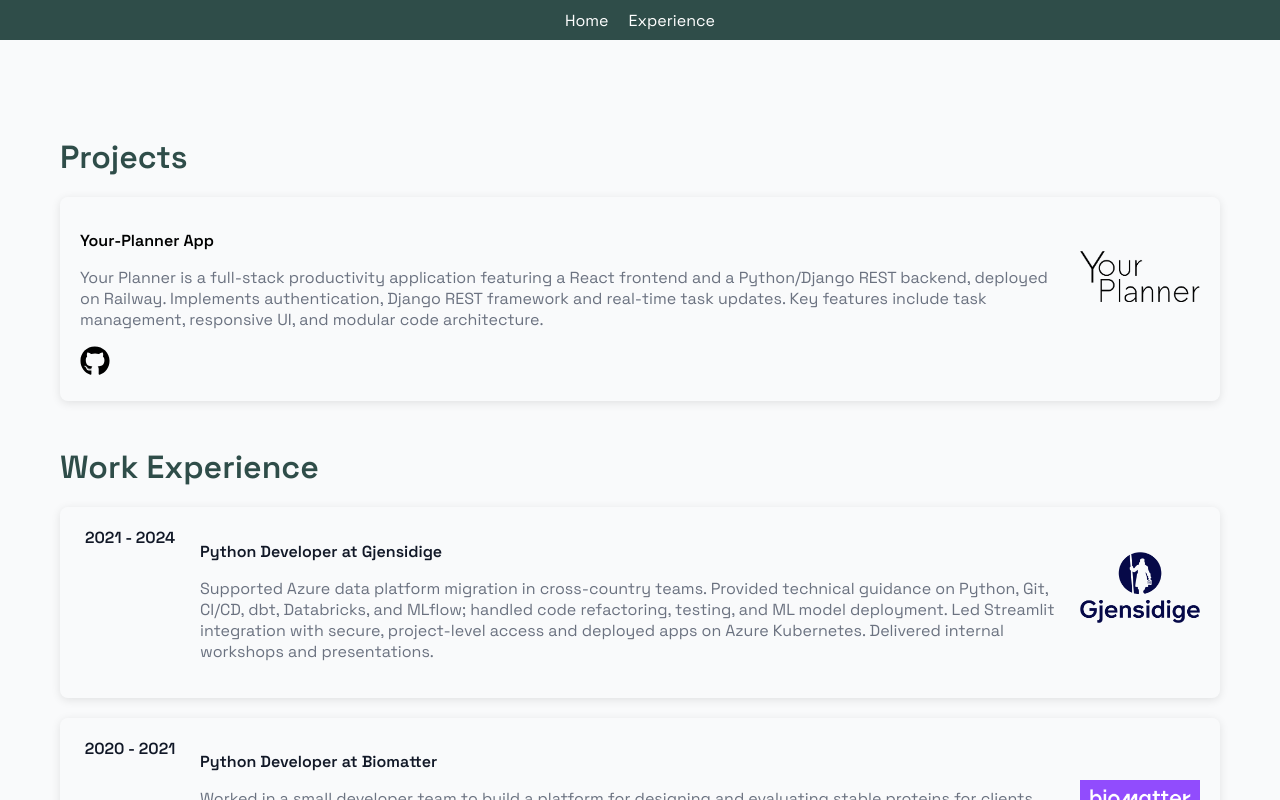
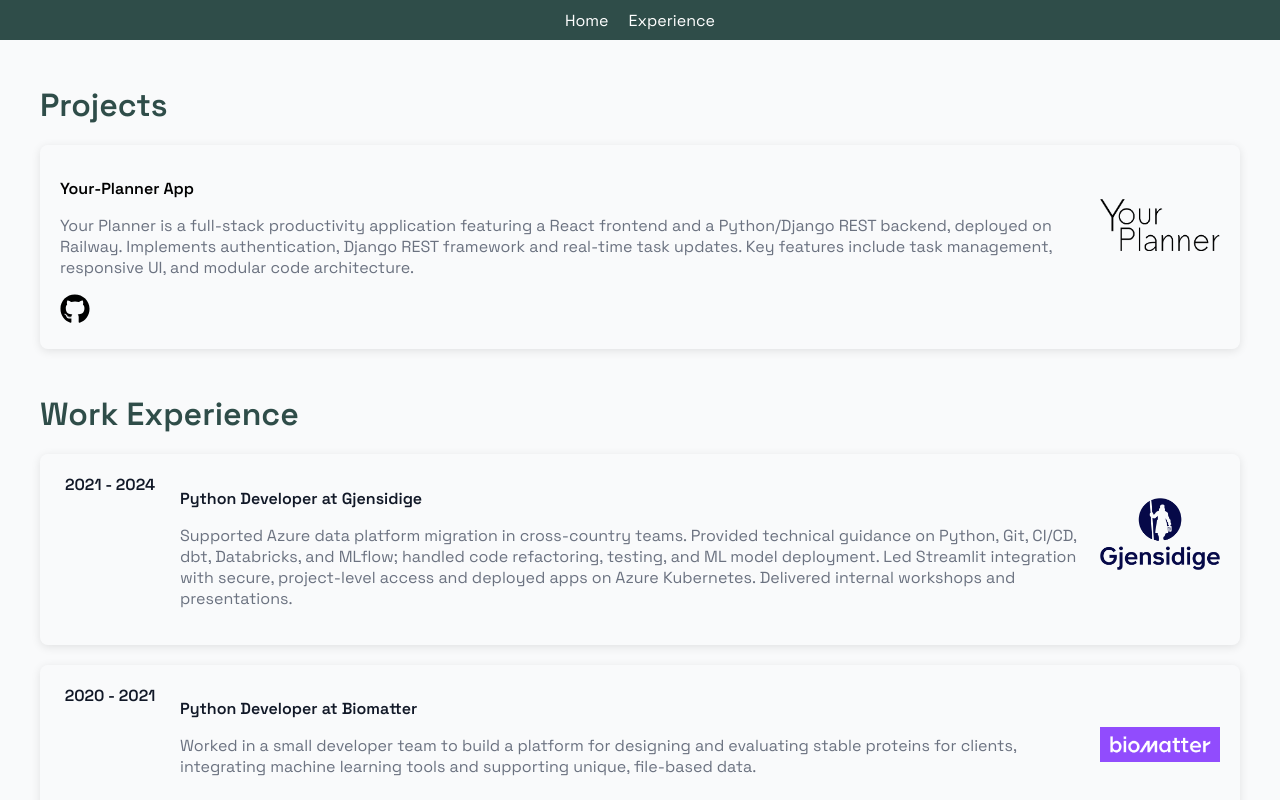
Before and after one commit to pusilvija/portfolio, a React (Create React App) app: page /experience in a window 1280 px wide. Built offline with nearby package versions, Linux system fonts and the light colour scheme; the HTML template or start-up script is replaced by a standard one.

Commit message:
fixed amrgins

```diff
--- a/src/components/About.css
+++ b/src/components/About.css
@@ -4,12 +4,10 @@
   opacity: 0;
   transform: translateY(30px);
   transition: opacity 0.4s ease-out, transform 0.4s ease-out;
-  padding: 50px 20px;
+  padding: 60px 30px;
   text-align: left;
   background-color: var(--background-color);
-  margin-top: 30px;
   border-radius: 8px;
-  margin: 10px;
 }
 
 .about-section.visible {
--- a/src/components/Header.css
+++ b/src/components/Header.css
@@ -9,7 +9,6 @@
 }
 
 .header h1 {
-  margin: 0;
   font-size: 2.5rem;
   font-weight: 300;
 }
@@ -37,7 +36,7 @@
   flex-direction: column;
   align-items: center;
   justify-content: center;
-  padding-top: 40px;
+  margin-top: 40px;
 }
 
 .services-list {
--- a/src/components/Header.js
+++ b/src/components/Header.js
@@ -18,7 +18,7 @@ function Header() {
         <div className="services-list">
           🐍 Python & Data Automation <br />
           ⚙️ ETL / Data Pipeline Development <br />
-          🌐 Website Creation & Maintenance <br />
+          🌐 Web development <br />
           📉 Data Analytics & Visualization <br />
           ☁️ Cloud Deployment <br />
           🔧 DevOps for Data <br />
--- a/src/components/Navbar.css
+++ b/src/components/Navbar.css
@@ -2,7 +2,7 @@
   display: flex;
   justify-content: center;
   background-color: var(--primary-color);
-  padding: 10px 20px;
+  padding: 10px;
   height: 20px;
 }
 
--- a/src/components/Projects.css
+++ b/src/components/Projects.css
@@ -1,6 +1,5 @@
 /* Projects section */
 .projects-section {
-  padding: 50px 20px;
   background-color: var(--background-color);
   text-align: center;
   background-size: cover;
@@ -23,7 +22,7 @@
 .projects-section h2 {
   font-size: 2rem;
   margin-bottom: 20px;
-  padding-top: 20px;
+  margin-top: 45px;
   color: var(--primary-color);
   text-align: left;
 }
@@ -116,7 +115,4 @@
     margin: 0 auto;
   }
 
-  .projects-section{
-    padding: 5px 5px;
-  }
 }
--- a/src/components/TechStack.css
+++ b/src/components/TechStack.css
@@ -7,13 +7,6 @@
 .tech-category.visible {
   opacity: 1;
   transform: translateY(0);
-}
-
-h2 {
-  font-size: 2rem;
-  margin-bottom: 2rem;
-  color: var(--primary-color);
-  text-align: center;
 }
 
 .tech-stack {
```
